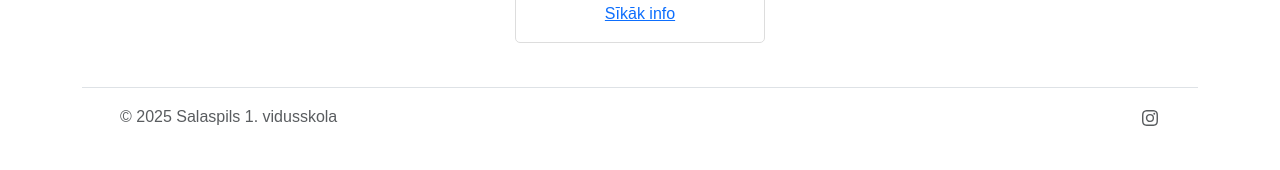
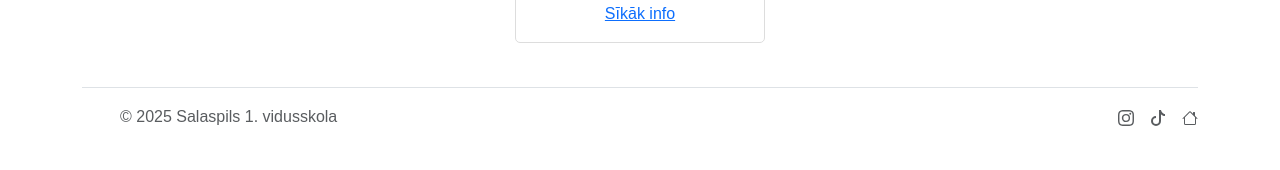
Before and after one commit to AnnaMPi/s1vsk, a Flask app: page /events in a window 1280 px wide. Shown: the part 1029-1199 px from the top of the page. Run offline with Flask 3, Linux system fonts and the light colour scheme; data comes from the database, SQL or seed files in the repository.

Commit message:
Update layout.html

```diff
--- a/proc/templates/layout.html
+++ b/proc/templates/layout.html
@@ -33,7 +33,12 @@
             <li class="ms-3"><a class="text-body-secondary" href="https://www.instagram.com/s1vsk_sp/" aria-label="Instagram"><svg xmlns="http://www.w3.org/2000/svg" width="16" height="16" fill="currentColor" class="bi bi-instagram" viewBox="0 0 16 16">
               <path d="M8 0C5.829 0 5.556.01 4.703.048 3.85.088 3.269.222 2.76.42a3.9 3.9 0 0 0-1.417.923A3.9 3.9 0 0 0 .42 2.76C.222 3.268.087 3.85.048 4.7.01 5.555 0 5.827 0 8.001c0 2.172.01 2.444.048 3.297.04.852.174 1.433.372 1.942.205.526.478.972.923 1.417.444.445.89.719 1.416.923.51.198 1.09.333 1.942.372C5.555 15.99 5.827 16 8 16s2.444-.01 3.298-.048c.851-.04 1.434-.174 1.943-.372a3.9 3.9 0 0 0 1.416-.923c.445-.445.718-.891.923-1.417.197-.509.332-1.09.372-1.942C15.99 10.445 16 10.173 16 8s-.01-2.445-.048-3.299c-.04-.851-.175-1.433-.372-1.941a3.9 3.9 0 0 0-.923-1.417A3.9 3.9 0 0 0 13.24.42c-.51-.198-1.092-.333-1.943-.372C10.443.01 10.172 0 7.998 0zm-.717 1.442h.718c2.136 0 2.389.007 3.232.046.78.035 1.204.166 1.486.275.373.145.64.319.92.599s.453.546.598.92c.11.281.24.705.275 1.485.039.843.047 1.096.047 3.231s-.008 2.389-.047 3.232c-.035.78-.166 1.203-.275 1.485a2.5 2.5 0 0 1-.599.919c-.28.28-.546.453-.92.598-.28.11-.704.24-1.485.276-.843.038-1.096.047-3.232.047s-2.39-.009-3.233-.047c-.78-.036-1.203-.166-1.485-.276a2.5 2.5 0 0 1-.92-.598 2.5 2.5 0 0 1-.6-.92c-.109-.281-.24-.705-.275-1.485-.038-.843-.046-1.096-.046-3.233s.008-2.388.046-3.231c.036-.78.166-1.204.276-1.486.145-.373.319-.64.599-.92s.546-.453.92-.598c.282-.11.705-.24 1.485-.276.738-.034 1.024-.044 2.515-.045zm4.988 1.328a.96.96 0 1 0 0 1.92.96.96 0 0 0 0-1.92m-4.27 1.122a4.109 4.109 0 1 0 0 8.217 4.109 4.109 0 0 0 0-8.217m0 1.441a2.667 2.667 0 1 1 0 5.334 2.667 2.667 0 0 1 0-5.334"/>
             </svg></a></li>
-            <li class="ms-3"><a class="text-body-secondary" href="https://www.tiktok.com/@sp_s1vsk?lang=en" aria-label="Tiktok"><svg class="bi" width="24" height="24"><use xlink:href="#tiktok"></use></svg></a></li>
+            <li class="ms-3"><a class="text-body-secondary" href="https://www.tiktok.com/@sp_s1vsk?lang=en" aria-label="Tiktok"><svg xmlns="http://www.w3.org/2000/svg" width="16" height="16" fill="currentColor" class="bi bi-tiktok" viewBox="0 0 16 16">
+              <path d="M9 0h1.98c.144.715.54 1.617 1.235 2.512C12.895 3.389 13.797 4 15 4v2c-1.753 0-3.07-.814-4-1.829V11a5 5 0 1 1-5-5v2a3 3 0 1 0 3 3z"/>
+            </svg></a></li>
+            <li class="ms-3"><a class="text-body-secondary" href="https://www.s1vsk.lv" aria-label="Tiktok"><svg xmlns="http://www.w3.org/2000/svg" width="16" height="16" fill="currentColor" class="bi bi-house" viewBox="0 0 16 16">
+              <path d="M8.707 1.5a1 1 0 0 0-1.414 0L.646 8.146a.5.5 0 0 0 .708.708L2 8.207V13.5A1.5 1.5 0 0 0 3.5 15h9a1.5 1.5 0 0 0 1.5-1.5V8.207l.646.647a.5.5 0 0 0 .708-.708L13 5.793V2.5a.5.5 0 0 0-.5-.5h-1a.5.5 0 0 0-.5.5v1.293zM13 7.207V13.5a.5.5 0 0 1-.5.5h-9a.5.5 0 0 1-.5-.5V7.207l5-5z"/>
+            </svg></a></li>
           </ul>
         </footer>
     </div>
```
